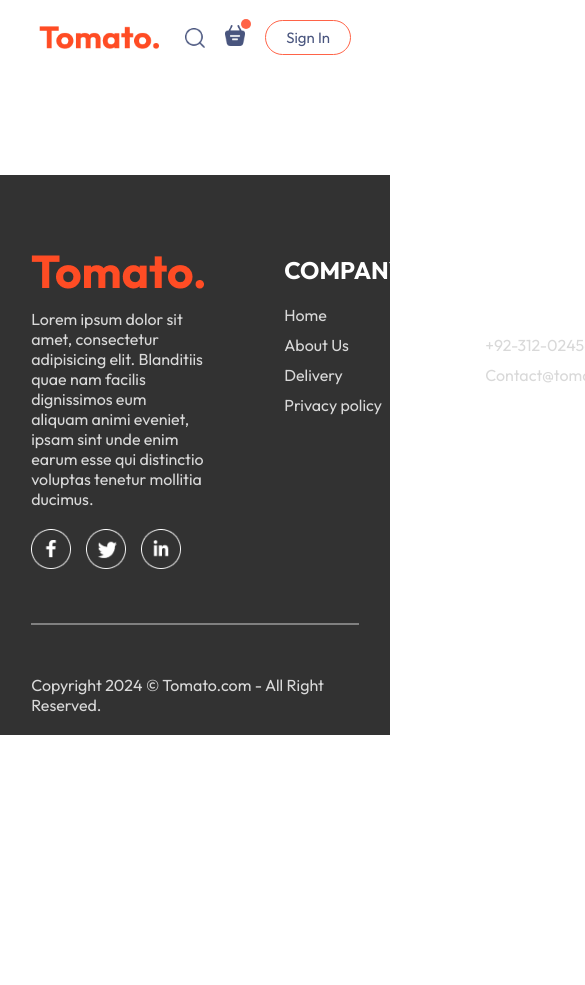
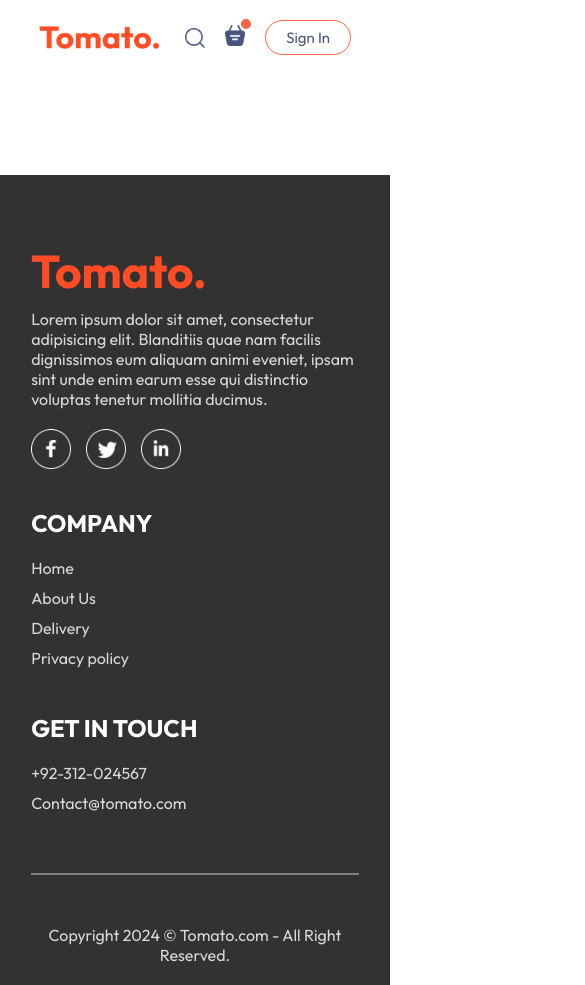
Before and after one commit to M-Muiz/Full_Stack-Food-App, a React (Vite) app in the folder frontend/: page /order in a window 390 px wide. Shown: the top 985 px of the page, 585 px wide, since content can reach past the window. Before the commit the page ends 844 px from the top, so only its background shows below. Built offline with nearby package versions, Linux system fonts and the light colour scheme.

Commit message:
complete footer responsiveness

```diff
--- a/frontend/src/components/Footer/Footer.css
+++ b/frontend/src/components/Footer/Footer.css
@@ -51,3 +51,15 @@ color: white ;
     background-color: grey;
     border: none;
 }
+
+@media screen and (max-width: 750px) {
+    .footer-content{
+        display: flex;
+        flex-direction: column;
+        gap: 35px;
+    }
+    .footer-copyright{
+        width: 100%;
+        text-align: center;
+    }
+}
```
